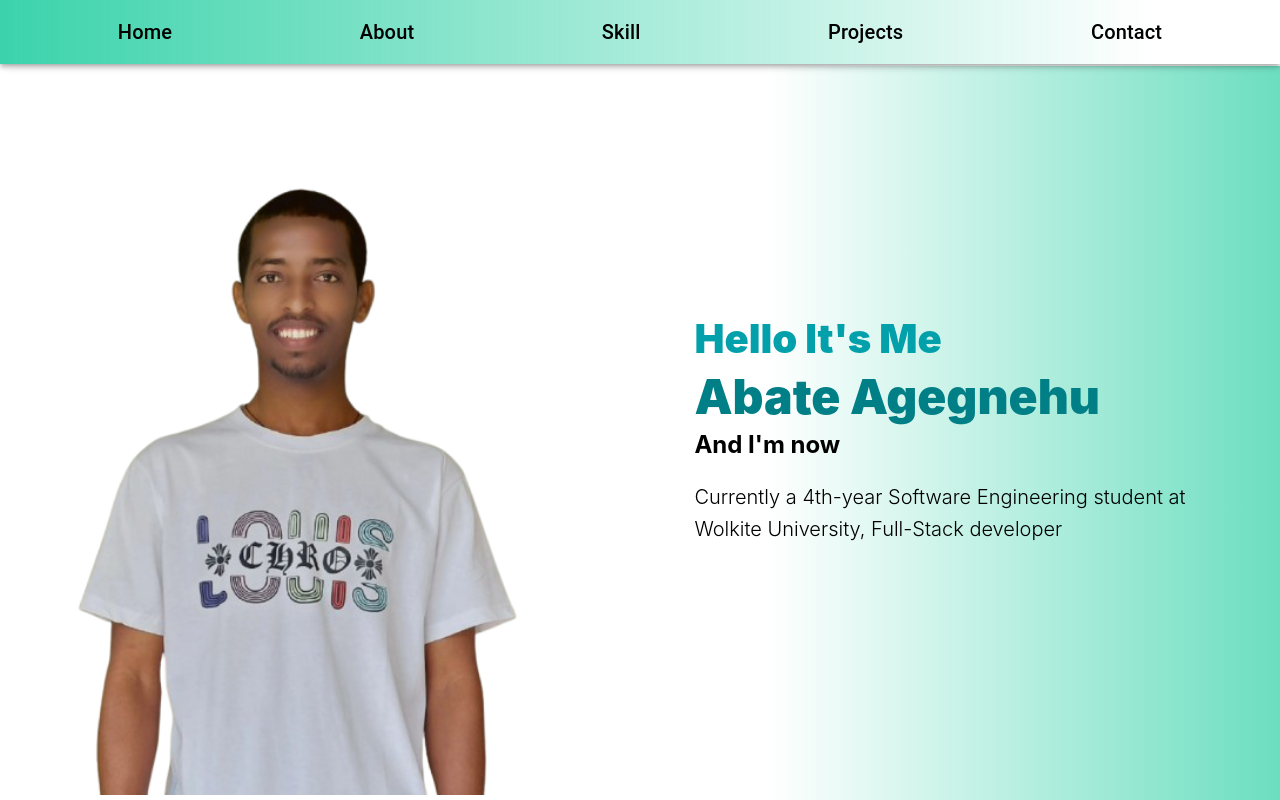
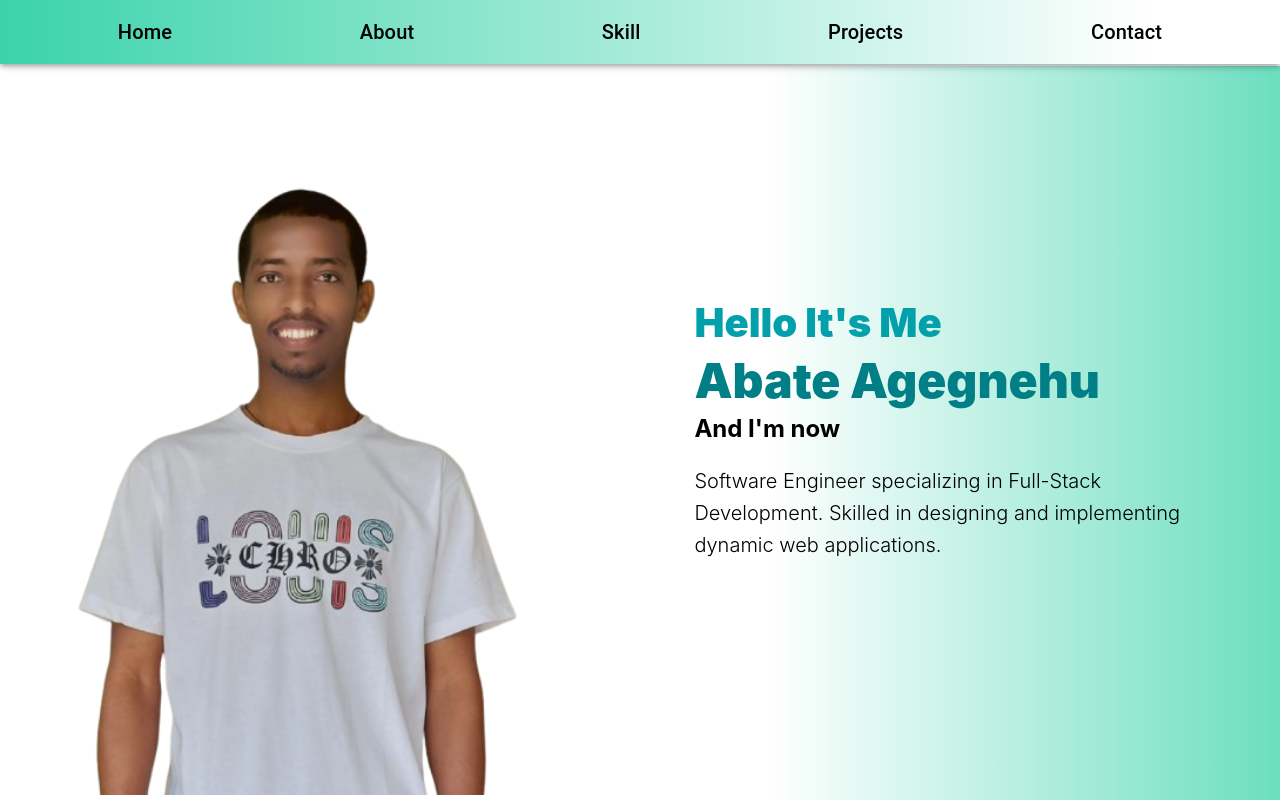
Before and after one commit to abate-Agegnehu/myportfolio, a React (Create React App) app: page / in a window 1280 px wide. Shown: the top 800 px of the page. Built offline with nearby package versions, Linux system fonts and the light colour scheme.

Commit message:
update home page

```diff
--- a/src/pages/Home.jsx
+++ b/src/pages/Home.jsx
@@ -89,8 +89,8 @@ const Home = () => {
         <H1>Abate Agegnehu</H1>
         <H4>And I'm now</H4>
         <Paragraph>
-          Currently a 4th-year Software Engineering student at Wolkite
-          University, Full-Stack developer
+          Software Engineer specializing in Full-Stack Development. Skilled in
+          designing and implementing dynamic web applications.
         </Paragraph>
       </Right>
     </Root>
```
